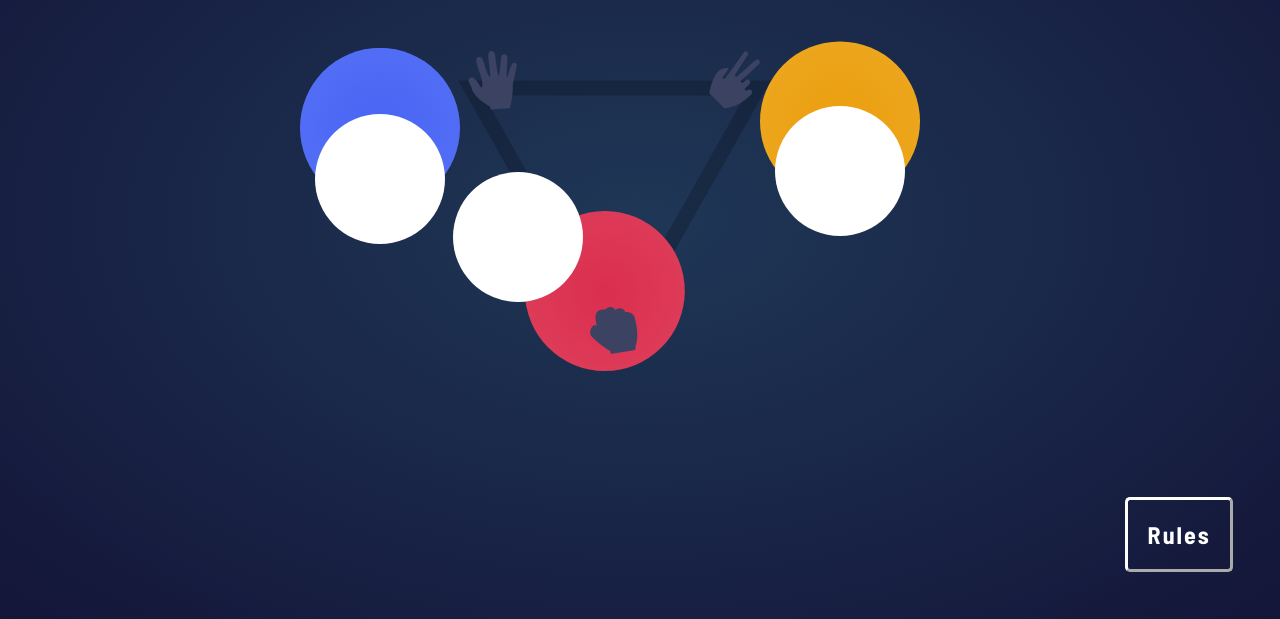
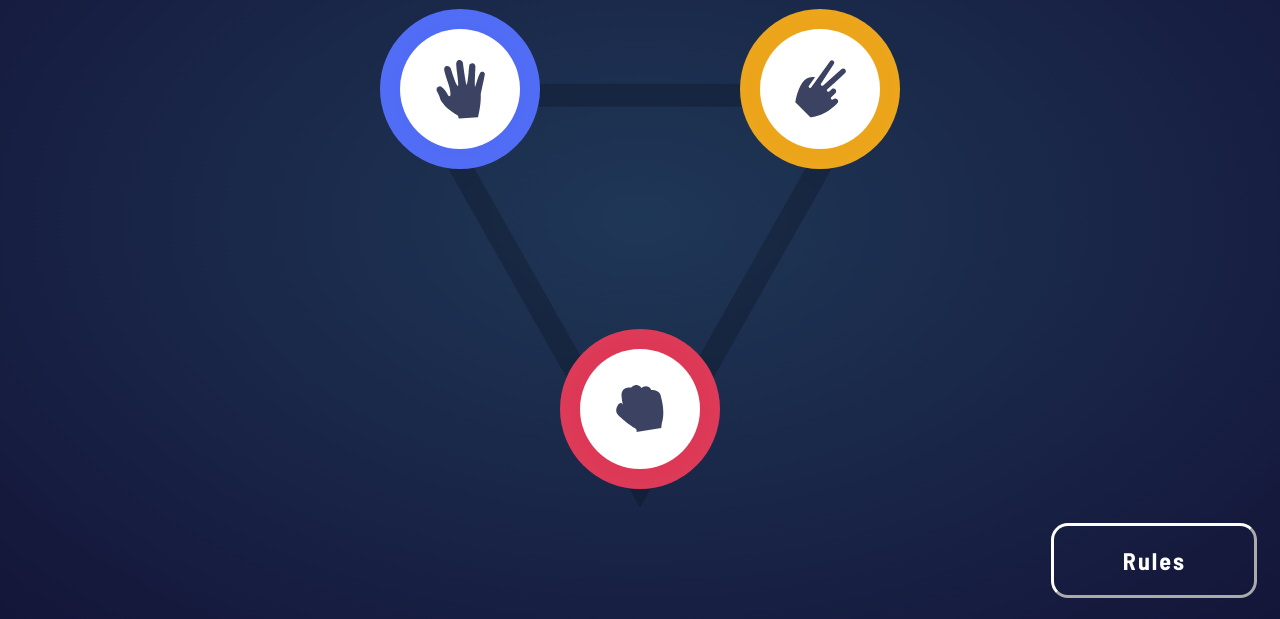
Before and after one commit to OscarUcet/Jankenpon-Game, a plain HTML site: page index.html in a window 1280 px wide. Shown: the part 181-800 px from the top of the page. Drawn offline with Linux system fonts and the light colour scheme.

Commit message:
Implement options

```diff
--- a/Css/Style.css
+++ b/Css/Style.css
@@ -10,23 +10,22 @@ body {
 }
 header {
     position: absolute;
+    display: flex;
+    align-items: center;
+    justify-content: center;
     top: 0;
     left: 0;
     width: 100%;
     padding: 40px 100px;
-    display: flex;
-    justify-content: space-between;
-    align-items: center;
 }
 .title {
-    position: absolute;
-    left: 40%;
+    position: relative;
 }
 header .logo {
+    position: relative;
+    text-decoration: none;
     color: #fff;
-    position: relative;
-    font-size: 28px;
-    text-decoration: none;
+    font-size: 38px;
     font-weight: 700;
 }
 header ul {
@@ -39,17 +38,12 @@ header ul {
     outline-width: hsl(217, 16%, 45%);
     outline-color: #fff;
     outline-style: outset;
-
 }
 header ul li {
     list-style: none;
     color: #fff;
+    font-size: 18px;
     font-weight: 700;
-}
-header ul li a {
-    color: #fff;
-    font-size: 20px;
-    text-decoration: none;
 }
 header ul li#score {
     position: absolute;
@@ -57,7 +51,7 @@ header ul li#score {
     justify-content: center;
     align-items: center;
     flex-direction: column;
-    top: 5px;
+    top: 10%;
     right: 0;
     padding: 4px 5px;
     margin-right: 10px;
@@ -75,124 +69,141 @@ section {
     position: relative;
     display: flex;
     align-items: center;
+    justify-content: center;
     min-height: 100vh;
     padding: 0 100px;
 }
-section .options {
+section .container-bg {
+    top: 33%;
     position: absolute;
-    left: 18%;
-    width: 60%;
-    height: 400px;
-    padding: 10px 10px;
+}
+section .container-bg .triangle {
+    width: 480px;
+}
+section .container-rock {
+    position: relative;
     display: flex;
     align-items: center;
-    text-align: center;
     justify-content: center;
+    bottom: -190px;
+    right: -160px;
 }
-section .circle-rock {
-    position: absolute;
+section .container-rock .circle-rock {
+    position: relative;
+    display: flex;
     width: 160px;
     height: 160px;
-    display: flex;
-    bottom: 31%;
-    right: 46.5%;
     clip-path: circle(80px);
     background: radial-gradient(hsl(349, 71%, 52%), hsl(349, 70%, 56%));
-    z-index: 1;
-}
-section .circle-after-rock {
-    position: absolute;
-    margin: 1px;
-    padding: 10px;
-    width: 140px;
-    height: 140px;
-    display: flex;
-    bottom: 311px;
-    right: 691px;
-    clip-path: circle(65px);
-    background-color: #fff;
-    z-index: 2;
-}
-section .bttn-rock {
-    position: absolute;
-    display: flex;
-    bottom: 16%;
-    z-index: 10;
     cursor: pointer;
 }
-section .circle-paper {
-    position: absolute;
+section .container-rock .circle-rock .circle-before-rock {
+    position: relative;
+    display: flex;
+    align-items: center;
+    justify-content: center;
+    background: #fff;
     width: 160px;
     height: 160px;
+    clip-path: circle(60px);
+}
+section .container-rock .circle-rock .icon-rock {
+    position: relative;
     display: flex;
-    top: 27.8%;
-    left: 760px;
+}
+section .container-paper {
+    position: relative;
+    display: flex;
+    align-items: center;
+    justify-content: center;
+    top: -130px;
+    left: -180px;
+}
+section .container-paper .circle-paper {
+    position: relative;
+    display: flex;
+    align-items: center;
+    justify-content: center;
+    width: 160px;
+    height: 160px;
+    clip-path: circle(80px);
+    background: radial-gradient(hsl(230, 89%, 62%), hsl(230, 89%, 65%));
+    cursor: pointer;
+}
+section .container-paper .circle-paper .circle-before-paper {
+    position: relative;
+    display: flex;
+    align-items: center;
+    justify-content: center;
+    background: #fff;
+    width: 160px;
+    height: 160px;
+    clip-path: circle(60px);
+}
+section .container-paper .circle-paper .circle-before-rock .icon-paper {
+    position: relative;
+    display: flex;
+}
+section .container-scissors {
+    position: relative;
+    display: flex;
+    align-items: center;
+    justify-content: center;
+    top: -130px;
+    right: -20px;
+}
+section .container-scissors .circle-scissors {
+    position: relative;
+    display: flex;
+    width: 160px;
+    height: 160px;
     clip-path: circle(80px);
     background: radial-gradient(hsl(39, 89%, 49%), hsl(40, 84%, 53%));
-    z-index: 1;
-}
-section .circle-after-paper {
-    position: absolute;
-    width: 140px;
-    height: 140px;
-    display: flex;
-    top: 282px;
-    left: 770px;
-    clip-path: circle(65px);
-    background-color: #fff;
-    z-index: 2;
-}
-section .bttn-paper {
-    position: absolute;
-    display: flex;
-    top: 8%;
-    left: 31%;
-    z-index: 10;
     cursor: pointer;
 }
-section .circle-scissors {
-    position: absolute;
+section .container-scissors .circle-scissors .circle-before-scissors {
+    position: relative;
+    display: flex;
+    align-items: center;
+    justify-content: center;
+    background: #fff;
     width: 160px;
     height: 160px;
+    clip-path: circle(60px);
+}
+section .container-scissors .circle-scissors .icon-scissors {
+    position: relative;
     display: flex;
-    top: 28.6%;
-    right: 820px;
-    clip-path: circle(80px);
-    background: radial-gradient(hsl(230, 89%, 62%), hsl(230, 89%, 65%));
-    z-index: 1;
-}
-section .circle-after-scissors {
-    position: absolute;
-    width: 140px;
-    height: 140px;
-    display: flex;
-    top: 290px;
-    right: 830px;
-    clip-path: circle(65px);
-    background-color: #fff;
-    z-index: 2;
-}
-section .bttn-scissors {
-    position: absolute;
-    display: flex;
-    top: 8%;
-    right: 31%;
-    z-index: 10;
-    cursor: pointer;
 }
 section .rules {
     position: absolute;
+    display: flex;
+    width: 200px;
     padding: 20px 20px;
-    bottom: 50px;
-    right: 50px;
-    width: 8%;
+    bottom: 3%;
+    right: 2%;
     text-align: center;
+    justify-content: center;
+    letter-spacing: 2px;
+    font-size: 24px;
+    font-weight: 700;
     color: #fff;
-    font-size: 24px;
-    letter-spacing: 2px;
-    font-weight: 700;
-    border-radius: 2px;
+    border-radius: 14px;
     outline-width: hsl(217, 16%, 45%);
     outline-color: #fff;
     outline-style: outset;
 }
+section .rules:hover {
+    box-shadow: 14px 14px 10px rgba(0, 0, 0, 0.7);
+    font-size: 28px;
+    letter-spacing: 4px;
+}
+@media (max-width: 375px) {
+    /*
+        - Mobile: 375px
+        - Desktop: 1366px
+    */
+    section .rules {
+        color: #f00;
+    }
+}
--- a/index.html
+++ b/index.html
@@ -22,19 +22,40 @@
             </div>
         </header>
         <section>
-            <div class="circle-rock"></div>
-            <div class="circle-after-rock"></div>
-            <div class="circle-paper"></div>
-            <div class="circle-after-paper"></div>
-            <div class="circle-scissors"></div>
-            <div class="circle-after-scissors"></div>
-            <article class="options">
+            <!-- Container Triangle Backgorund -->
+            <div class="container-bg">
                 <img class="triangle" src="/images/bg-triangle.svg">
-                <img class="bttn-rock" id="bttn-rock" src="/images/icon-rock.svg">
-                <img class="bttn-paper" id="bttn-paper" src="/images/icon-paper.svg">
-                <img class="bttn-scissors" id="bttn-scissors" src="/images/icon-scissors.svg">
+            </div>
+            <!-- Container Rock -->
+            <article class="container-rock">
+                <div class="circle-rock">
+                    <div class="circle-before-rock">
+                        <img class="icon-rock" id="icon-rock" src="/images/icon-rock.svg">
+                    </div>
+                </div>
             </article>
+            <!-- Container Paper -->
+            <article class="container-paper">
+                <div class="circle-paper">
+                    <div class="circle-before-paper">
+                        <img class="icon-paper" id="icon-paper" src="/images/icon-paper.svg">
+                    </div>
+                </div>
+            </article>
+            <!-- Container Scissors -->
+            <article class="container-scissors">
+                <div class="circle-scissors">
+                    <div class="circle-before-scissors">
+                        <img class="icon-scissors" id="icon-scissors" src="/images/icon-scissors.svg">
+                    </div>
+                </div>
+            </article>
+            <!-- Button Rules -->
             <div class="rules" id="rules">Rules</div>
+            <!-- Modal Rules -->
+            <!-- <article class="container-rules">
+                <img class="icon-scissors" id="icon-scissors" src="/images/icon-scissors.svg">
+            </article> -->
         </section>
     </body>
 </html>
```
